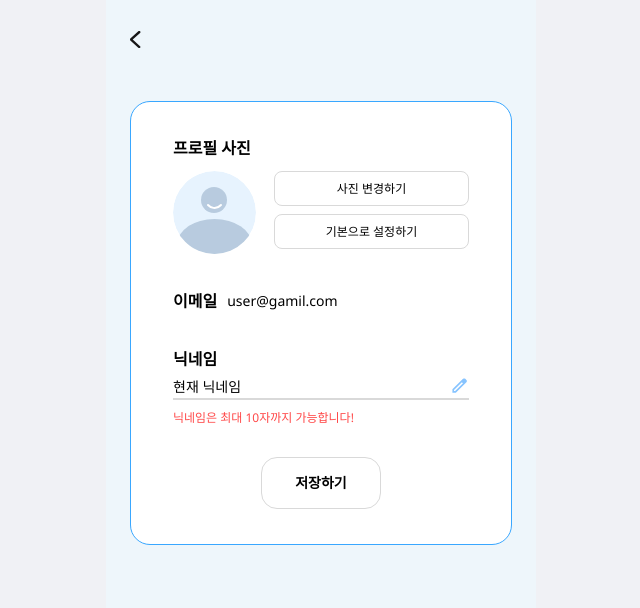
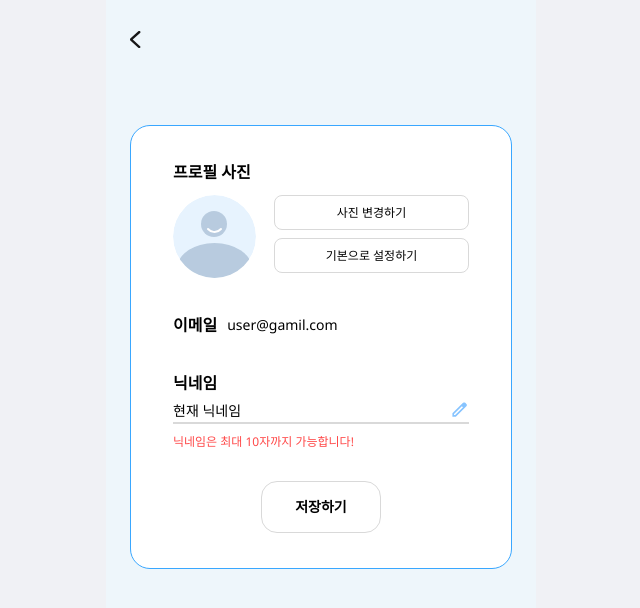
Before and after one commit to ToothDay/Front-Dev, a Next.js app: page /my-page/edit in a window 1280 px wide. Shown: the top 608 px of the page, without its empty margins (319-959 px from the left). Built offline with nearby package versions, Linux system fonts and the light colour scheme.

Commit message:
[16] feat : 저장하기 버 튼 공통 컴포넌트로 변경

```diff
--- a/src/app/my-page/edit/page.tsx
+++ b/src/app/my-page/edit/page.tsx
@@ -1,4 +1,5 @@
 import styles from "@/app/my-page/edit/page.module.scss";
+import BtnBottom from "@/components/common/BtnBottom";
 import Header from "@/components/common/Header";
 
 const ProfileEdit = () => {
@@ -27,16 +28,13 @@ const ProfileEdit = () => {
             <div className={styles.nickNameTitle}>닉네임</div>
             <div className={styles.nickNameTextDiv}>
               <input className={styles.nickNameText} value={"현재 닉네임"} />
-              {/* <img src="/pencil.svg" alt="nickname-updateBtn" /> */}
             </div>
             <hr className={styles.nickNameHr} />
             <span className={styles.failText}>
               닉네임은 최대 10자까지 가능합니다!
             </span>
           </div>
-          <div className={styles.saveBtnDiv}>
-            <button className={styles.saveBtn}>저장하기</button>
-          </div>
+          <BtnBottom />
         </article>
       </section>
     </main>
--- /dev/null
+++ b/src/components/common/BtnBottom.module.scss
@@ -0,0 +1,21 @@
+@import "@/styles/variables.scss";
+@import "@/styles/common.scss";
+
+.saveBtnDiv {
+  display: flex;
+  justify-content: center;
+  align-items: center;
+  width: 100%;
+  margin-top: 30px;
+}
+
+.saveBtn {
+  display: flex;
+  justify-content: center;
+  align-items: center;
+  @include font-style($body3);
+  width: 120px;
+  height: 52px;
+  border: 1px solid #d9d9d9;
+  border-radius: 16px;
+}
--- /dev/null
+++ b/src/components/common/BtnBottom.tsx
@@ -0,0 +1,15 @@
+import styles from "@/components/common/BtnBottom.module.scss";
+
+// type PropsCard = {
+//   cardType: "myPage" | "other";
+// };
+
+const BtnBottom = () => {
+  return (
+    <div className={styles.saveBtnDiv}>
+      <button className={styles.saveBtn}>저장하기</button>
+    </div>
+  );
+};
+
+export default BtnBottom;
--- a/src/components/common/Header.module.scss
+++ b/src/components/common/Header.module.scss
@@ -4,6 +4,7 @@
   display: flex;
   align-items: center;
   position: relative;
+  height: 24px;
 }
 
 .title {
```
